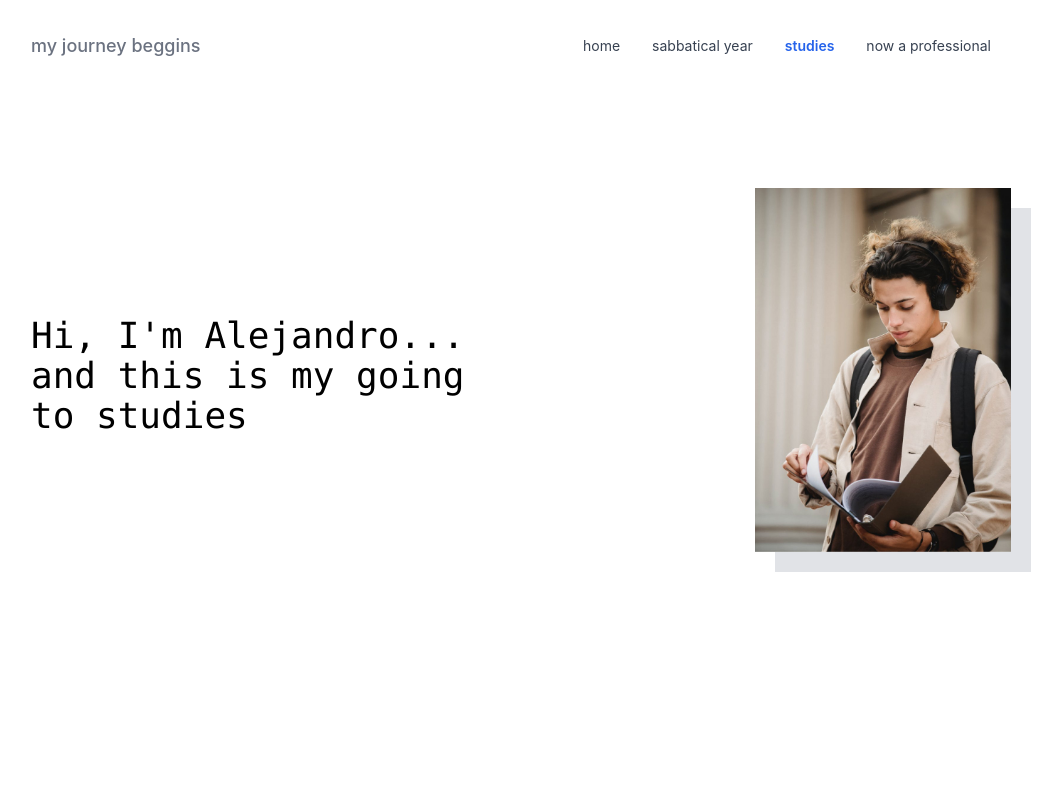
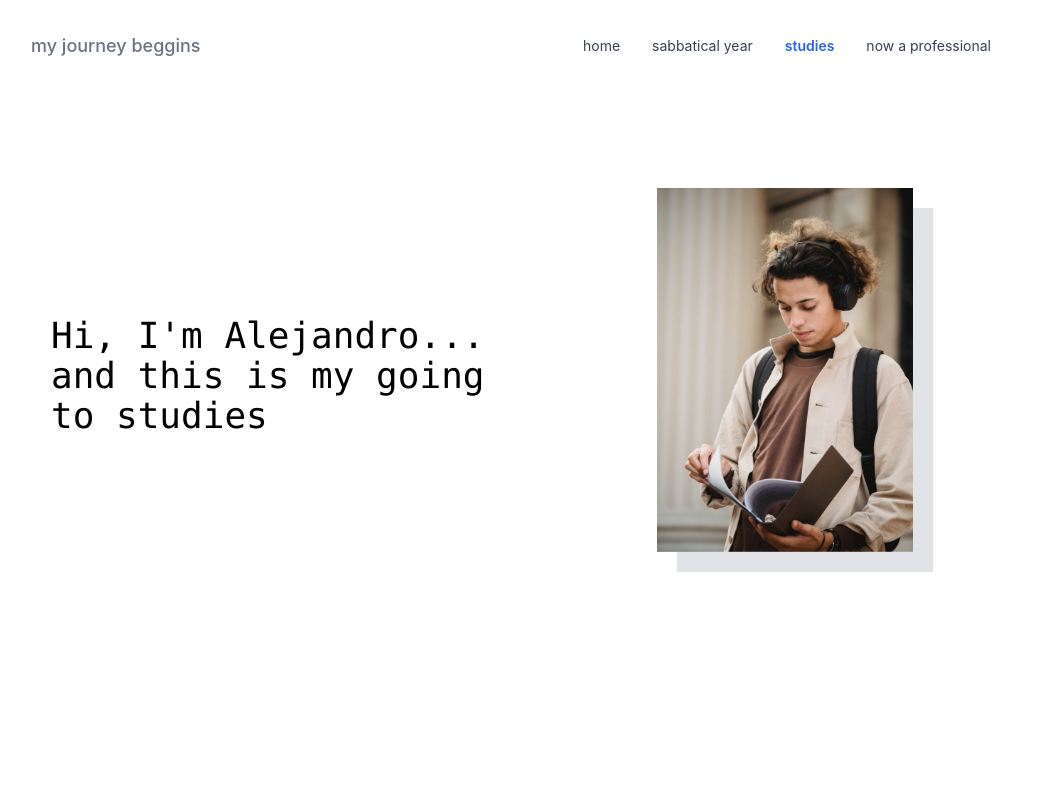
Before and after one commit to alerandon/my-journey-beggins, a Next.js app: page /studies in a window 1280 px wide. Shown: the top 800 px of the page, without its empty margins (129-1191 px from the left). Built offline with nearby package versions, Linux system fonts and the light colour scheme.

Commit message:
adjusted image css

```diff
--- a/components/HeroSection.tsx
+++ b/components/HeroSection.tsx
@@ -7,17 +7,13 @@ export default function HeroSection({ main_text, image_src }: HeroSectionProps)
     if (image_src) {
         return (
             <div className="max-w-5xl flex flex-col-reverse md:flex-row md:justify-between mx-auto px-4 sm:px-6 lg:px-8">
-                <div className="max-w-md md:w-1/2 md:mr-10 pt-10 md:pt-24 lg:pt-32 mx-auto">
+                <div className="max-w-md lg:w-1/2 md:w-5/12 md:mr-10 pt-10 md:pt-24 lg:pt-32 mx-auto md:mr-0 md:ml-5">
                     <h1 className="font-mono text-2xl sm:text-3xl lg:text-4xl text-center md:text-left">{main_text}</h1>
                 </div>
-                <div className="md:w-1/2 flex justify-center">
-                    <div className="relative h-72 lg:h-96 w-min">
-                        <img
-                            className="absolute z-10 max-w-sm max-h-full left-1/3 lg:left-1/4 w-48 md:w-52 lg:w-64 pb-5"
-                            src={image_src}
-                            alt=" "
-                        />
-                        <div className="absolute z-0 w-48 md:w-52 lg:w-64 left-1/3 lg:left-1/4 mx-auto bg-gray-400 opacity-30 inset-y-0 mt-5 ml-5" />
+                <div className="md:w-1/2 lg:pl-10">
+                    <div className="relative h-72 lg:h-96 w-48 md:w-52 lg:w-64 mx-auto">
+                        <img className="absolute z-10 max-w-sm max-h-full w-48 lg:w-64 pb-5" src={image_src} alt=" " />
+                        <div className="absolute z-0 w-48 lg:w-64 mx-auto bg-gray-400 opacity-30 inset-y-0 mt-5 ml-5" />
                     </div>
                 </div>
             </div>
```
